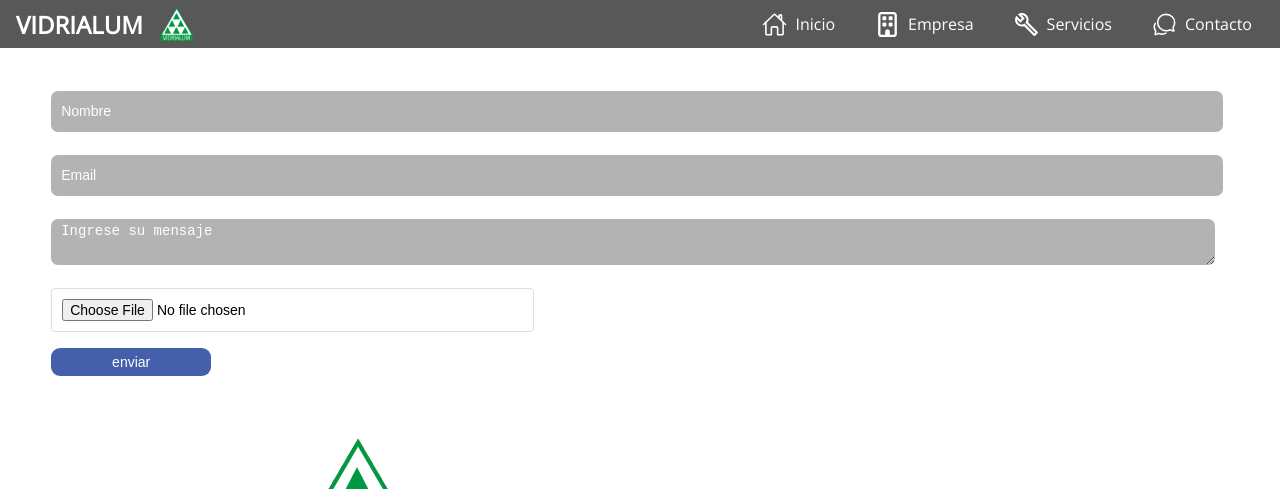
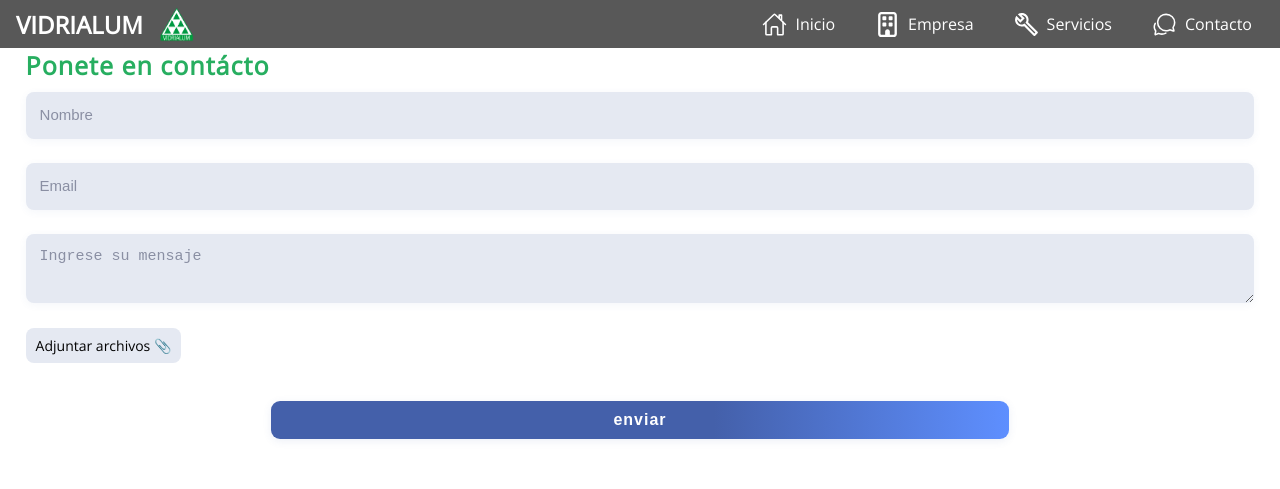
Before and after one commit to giovannigm/FrontEnd-Vidrialum, a React (Vite) app: page /Contacto in a window 1280 px wide. Shown: the top 489 px of the page. Built offline with nearby package versions, Linux system fonts and the light colour scheme; no server answers.

Commit message:
Mejora el manejo de errores en el servicio de envío de correos, permite adjuntar archivos en el formulario de contacto y ajusta estilos para una mejor presentación.

```diff
--- a/src/Api/axiosInstance.js
+++ b/src/Api/axiosInstance.js
@@ -20,9 +20,7 @@ export const emailService = {
       });
       return response;
     } catch (error) {
-      throw new Error(
-        error.response?.data?.message || "Error al enviar el email."
-      );
+      throw error; // Deja pasar el error original para manejarlo en el frontend
     }
   },
 };
--- a/src/components/common/formulEmail/FormEmail.jsx
+++ b/src/components/common/formulEmail/FormEmail.jsx
@@ -1,11 +1,25 @@
 import React, { useRef, useState } from "react";
 import "./FormEmail.scss";
 import { emailService } from "../../../Api/axiosInstance";
+import { FaTrash } from "react-icons/fa";
 
 const FormEmail = () => {
   const form = useRef();
   const [submitText, setSubmitText] = useState("enviar");
   const [errorMessage, setErrorMessage] = useState("");
+  const [selectedFile, setSelectedFile] = useState(null);
+
+  const handleFileChange = (e) => {
+    const file = e.target.files[0];
+    setSelectedFile(file);
+  };
+
+  const removeFile = () => {
+    setSelectedFile(null);
+    if (form.current) {
+      form.current.file.value = "";
+    }
+  };
 
   const sendEmail = async (e) => {
     e.preventDefault();
@@ -22,6 +36,9 @@ const FormEmail = () => {
 
     // Crear FormData correctamente
     const formData = new FormData(form.current);
+    if (!selectedFile) {
+      formData.delete("file");
+    }
 
     try {
       // Enviar el FormData al backend
@@ -32,18 +49,22 @@ const FormEmail = () => {
         setTimeout(() => {
           setSubmitText("enviar");
           form.current.reset();
+          setSelectedFile(null);
         }, 2000);
       } else {
-        console.error("Response status:", response.status);
+        console.log("Response:", response.data);
         setSubmitText("enviar");
-        setErrorMessage(
-          "No se pudo enviar el mensaje. Por favor inténtalo de nuevo."
-        );
+        setErrorMessage(`${response.data}`);
       }
     } catch (error) {
-      console.error("Error:", error);
+      if (error.status === 400) {
+        setErrorMessage(error.response.data);
+      }
+      if (error.status >= 500) {
+        setErrorMessage(error.response.data?.message);
+      }
+      console.log("Error:", error);
       setSubmitText("enviar");
-      setErrorMessage("Se produjo un error. Por favor inténtalo de nuevo.");
     }
   };
 
@@ -53,6 +74,7 @@ const FormEmail = () => {
       onSubmit={sendEmail}
       className="field"
       encType="multipart/form-data"
+      style={{ background: "none", boxShadow: "none" }}
     >
       <input
         className="infoContact"
@@ -69,7 +91,44 @@ const FormEmail = () => {
         required
       />
       <textarea name="message" placeholder="Ingrese su mensaje" required />
-      <input className="fileClass" type="file" name="file" />
+
+      <label className="fileClass">
+        Adjuntar archivos 📎
+        <input
+          type="file"
+          name="file"
+          style={{ display: "none" }}
+          onChange={handleFileChange}
+        />
+      </label>
+
+      {selectedFile && (
+        <div style={{ width: "40%", alignItems: "center" }}>
+          <span className="file-chip__icon">✔️</span>
+          <span
+            className="file-chip__name"
+            style={{
+              display: "inline-block",
+              maxWidth: "150px",
+              overflow: "hidden",
+              textOverflow: "ellipsis",
+              whiteSpace: "nowrap",
+              verticalAlign: "middle",
+            }}
+            title={selectedFile.name}
+          >
+            {selectedFile.name}
+          </span>
+          <button
+            type="button"
+            style={{ border: "none", background: "none", fontSize: "1rem" }}
+            onClick={removeFile}
+          >
+            <FaTrash />
+          </button>
+        </div>
+      )}
+
       {errorMessage && <p className="error-message">{errorMessage}</p>}
       <input id="btSub" type="submit" value={submitText} />
     </form>
--- a/src/components/common/formulEmail/FormEmail.scss
+++ b/src/components/common/formulEmail/FormEmail.scss
@@ -1,6 +1,18 @@
+.form-email-container {
+  background: linear-gradient(135deg, #e0e7ff 0%, #f8fafc 100%);
+  box-shadow: 0 4px 24px rgba(68, 96, 170, 0.12);
+  border-radius: 16px;
+  padding: 2.5rem 2rem;
+  max-width: 420px;
+  margin: 2rem auto;
+  display: flex;
+  flex-direction: column;
+  align-items: center;
+}
+
 .field {
-  margin-bottom: 10px;
-  width: 90vw;
+  margin-bottom: 18px;
+  width: 100%;
   display: flex;
   flex-wrap: wrap;
   flex-direction: column;
@@ -9,45 +21,71 @@
 .infoContact,
 textarea {
   border: none;
-  padding-left: 10px;
-  background-color: #b3b3b3;
+  padding: 12px 14px;
+  background-color: #e5e9f2;
   display: block;
-  border-radius: 7px;
-  width: 100%;
+  border-radius: 8px;
   line-height: 1.5;
-  font-size: 14px;
+  font-size: 15px;
   margin-bottom: 2%;
+  color: #222;
+  transition: box-shadow 0.2s, background 0.2s;
+  box-shadow: 0 2px 8px rgba(68, 96, 170, 0.06);
+}
+
+.infoContact:focus,
+textarea:focus {
+  outline: none;
+  background: #fff;
+  box-shadow: 0 0 0 2px #4460aa33;
 }
 
 .infoContact::placeholder,
 textarea::placeholder {
-  color: white;
+  color: #8a8fa3;
+  opacity: 1;
 }
 
 input[type="submit"] {
   display: block;
-  padding: 6px 30px;
-  font-size: 14px;
-  background-color: #4460aa;
+  padding: 10px 0;
+  font-size: 16px;
+  background: linear-gradient(90deg, #4460aa 60%, #5e8fff 100%);
   color: #fff;
   border: none;
-  width: 20vh;
+  width: 60%;
+  margin: 1.2rem auto 0 auto;
+  border-radius: 9px;
+  font-weight: 600;
+  letter-spacing: 1px;
+  cursor: pointer;
+  box-shadow: 0 2px 8px rgba(68, 96, 170, 0.1);
+  transition: background 0.2s, transform 0.1s;
 }
 
-#btSub {
-  border-radius: 9px;
+input[type="submit"]:hover {
+  background: linear-gradient(90deg, #5e8fff 0%, #4460aa 100%);
+  transform: translateY(-2px) scale(1.03);
 }
 
+#error-message,
 .error-message {
   background-color: #ffb85b;
+  color: #7a3e00;
   width: max-content;
   border-radius: 7px;
-  padding: 3px;
-  margin: 5px;
+  padding: 6px 12px;
+  margin: 8px auto;
+  font-size: 14px;
+  font-weight: 500;
+  box-shadow: 0 1px 4px rgba(255, 184, 91, 0.15);
 }
 
 .fileClass {
   display: block;
-  width: 40%;
-  margin-bottom: 1rem;
+  width: fit-content;
+  margin-bottom: 1.2rem;
+  background: #e5e9f2;
+  border-radius: 8px;
+  padding: 8px 10px;
 }
--- a/src/components/page/contacto/Contacto.jsx
+++ b/src/components/page/contacto/Contacto.jsx
@@ -3,7 +3,7 @@ import "./Contacto.scss";
 const Contacto = () => {
   return (
     <section className="Contacto-container">
-      <h1>Contáctanos</h1>
+      <h1 className="titulo" style={{fontSize: 25}}>Ponete en contácto</h1>
       <FormEmail/>
     </section>
   );
--- a/src/components/page/contacto/Contacto.scss
+++ b/src/components/page/contacto/Contacto.scss
@@ -1,4 +1,5 @@
 .Contacto-container {
-  padding-top: 4.5%;
-  padding-left: 4%;
+  padding-top: 48px;
+  padding-left: 2%;
+  padding-right: 2%;
 }
```
